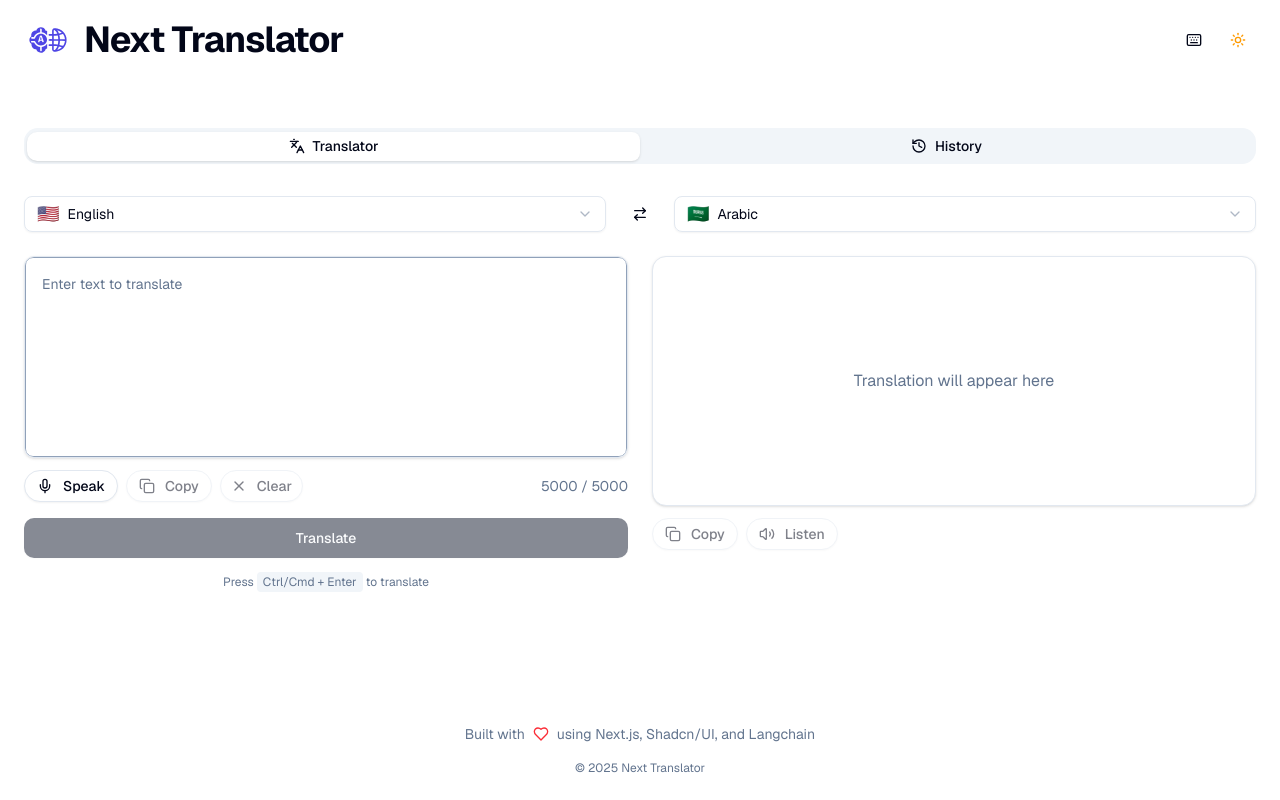
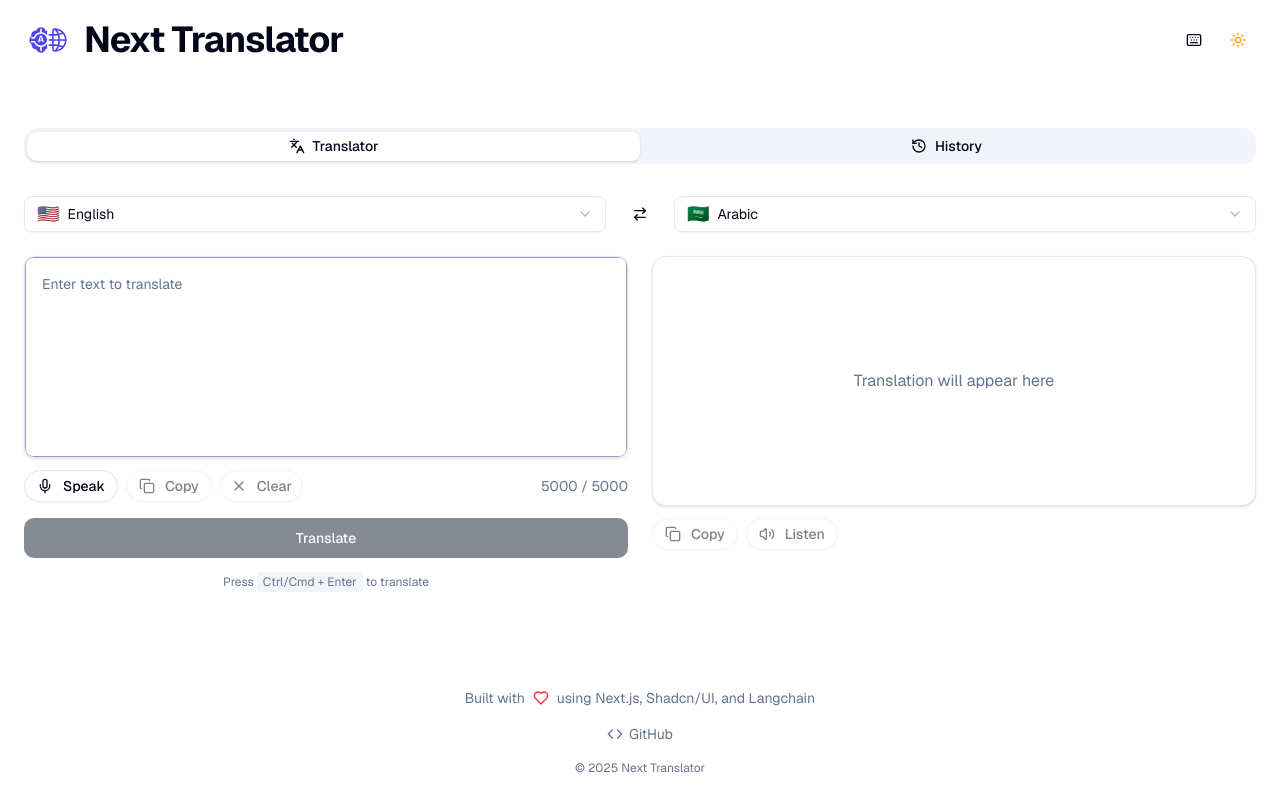
Before and after one commit to abdalrohman/next_translator, a Next.js app: page / in a window 1280 px wide. Built offline with nearby package versions, Linux system fonts and the light colour scheme.

Commit message:
feat: add GitHub repository link to footer
- Add link to GitHub repository in the footer

```diff
--- a/src/components/ui/footer.tsx
+++ b/src/components/ui/footer.tsx
@@ -1,7 +1,8 @@
 'use client'
 
 import { motion } from 'framer-motion'
-import { Heart } from 'lucide-react'
+import { Heart, Code } from 'lucide-react'
+import Link from 'next/link'
 
 export function Footer() {
   return (
@@ -17,6 +18,17 @@ export function Footer() {
           <Heart className="h-4 w-4 text-red-500" />
           <span>using Next.js, Shadcn/UI, and Langchain</span>
         </div>
+        <div className="flex items-center gap-3">
+          <Link
+            href="https://github.com/abdalrohman/next_translator"
+            target="_blank"
+            rel="noopener noreferrer"
+            className="text-muted-foreground hover:text-foreground transition-colors flex items-center gap-1.5 text-sm"
+          >
+            <Code className="h-4 w-4" />
+            <span>GitHub</span>
+          </Link>
+        </div>
         <div className="text-muted-foreground text-xs">
           &copy; {new Date().getFullYear()} Next Translator
         </div>
```
